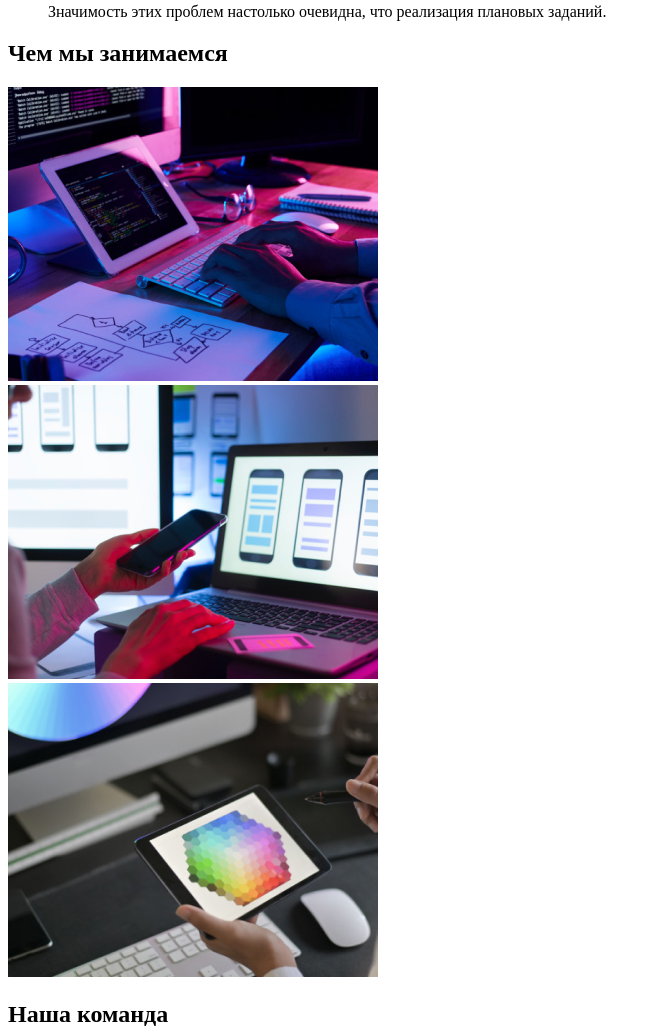
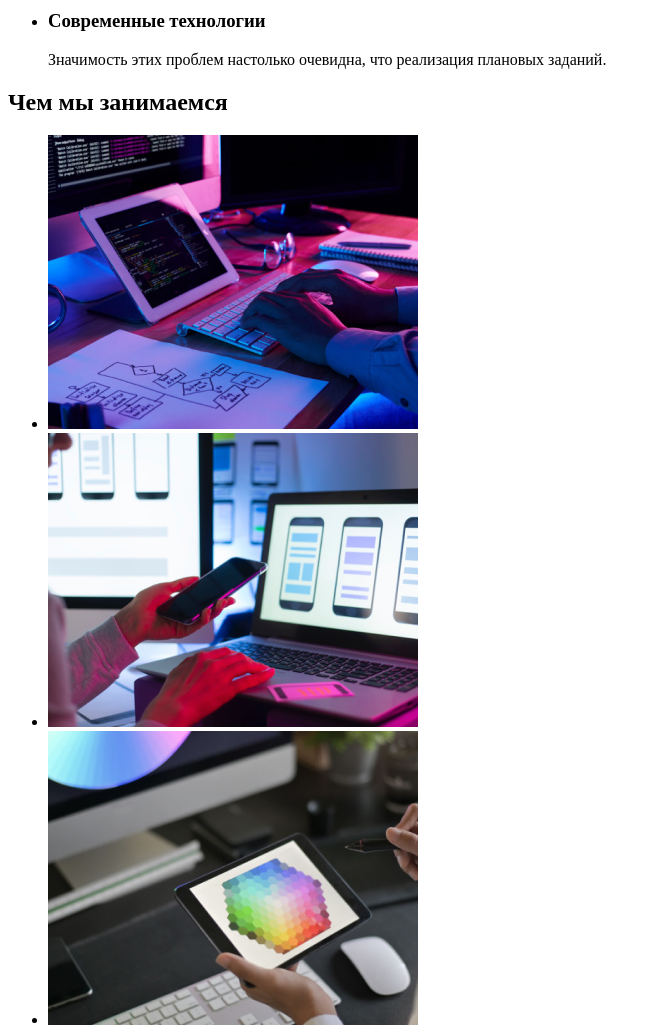
Before and after one commit to Anna-Polishchyk/goit-markup-hw-01, a plain HTML site: page index.html in a window 1280 px wide. Shown: the part 525-1557 px from the top of the page, without its empty margins (0-656 px from the left). Drawn offline with Linux system fonts and the light colour scheme.

Commit message:
commit to "main"

```diff
--- a/index.html
+++ b/index.html
@@ -1,5 +1,5 @@
 <!DOCTYPE html>
-<html lang="en">
+<html lang="ru">
   <head>
     <meta charset="UTF-8" />
     <meta http-equiv="X-UA-Compatible" content="IE=edge" />
@@ -36,6 +36,8 @@
     <main>
       <!--What we doing-->
       <section>
+        <!--hide our advantages-->
+        <h2>Our advantages</h2>
         <ul>
           <li>
             <h3>Внимание к деталям</h3>
@@ -68,30 +70,32 @@
         </ul>
         <section>
           <h2>Чем мы занимаемся</h2>
-          <div>
+          <ul>
+            <li>
               <img
                 src="./images/img.jpg"
                 alt="разработка"
                 width="370"
                 height="294"
               />
-          </div>
-          <div>
+            </li>
+            <li>
               <img
                 src="./images/img-2.jpg"
                 alt="стилизация"
                 width="370"
                 height="294"
               />
-          </div>
-          <div>
+            </li>
+            <li>
               <img
                 src="./images/img-3.jpg"
                 alt="дизайн"
                 width="370"
                 height="294"
               />
-          </div>
+            </li>
+          </ul>
         </section>
       </section>
       <!--Our team-->
```
Lines whose indentation alone changed are shown as unchanged.
